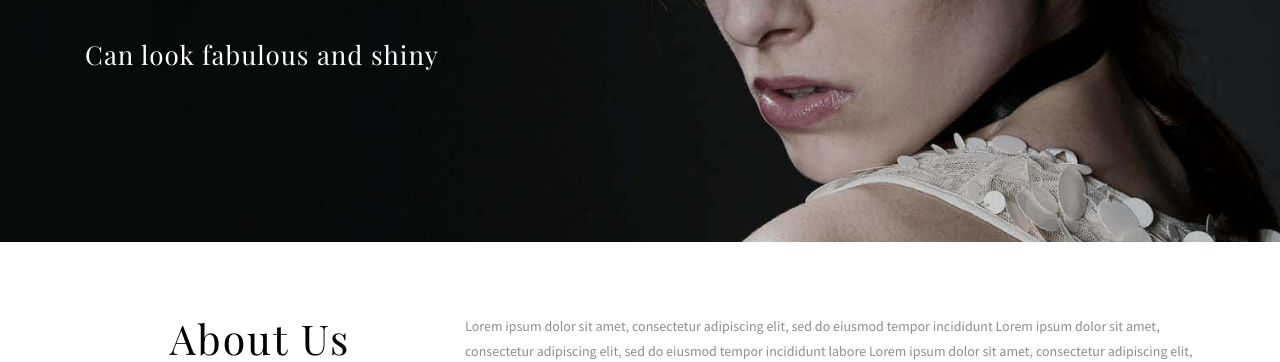
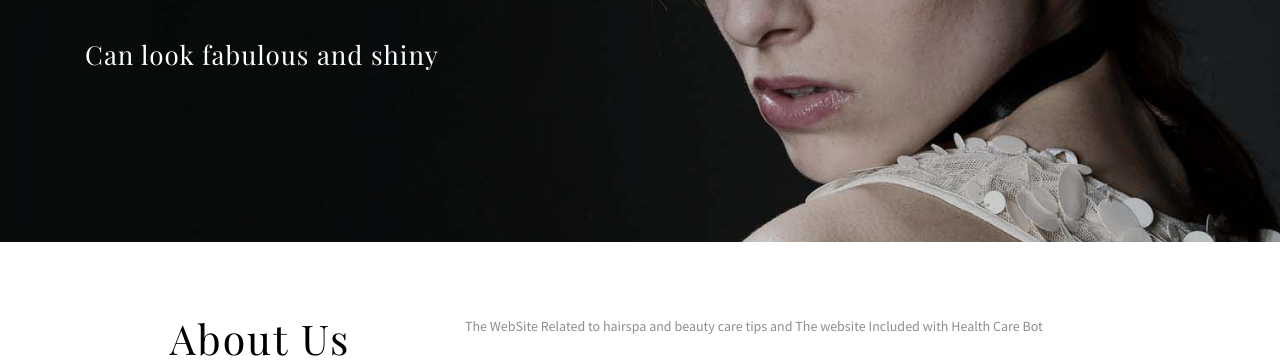
Before and after one commit to rishikakarla/hairspa, a plain HTML site: page index.html in a window 1280 px wide. Shown: the part 438-800 px from the top of the page. Drawn offline with nearby package versions, Linux system fonts and the light colour scheme.

Commit message:
Update index.html

```diff
--- a/index.html
+++ b/index.html
@@ -133,9 +133,7 @@
           <h3 class="clr">About Us</h3>
         </div>
         <div class="line-w3ls-title col-lg-8 col-md-8">
-          <p>Lorem ipsum dolor sit amet, consectetur adipiscing elit, sed do eiusmod tempor incididunt Lorem ipsum dolor sit
-            amet, consectetur adipiscing elit, sed do eiusmod tempor incididunt labore Lorem ipsum dolor sit amet, consectetur
-            adipiscing elit, sed do eiusmod tempor incididunt labore </p>
+          <p>The WebSite Related to hairspa and beauty care tips and The website Included with Health Care Bot
         </div>
       </div>
       <div class="row">
```
